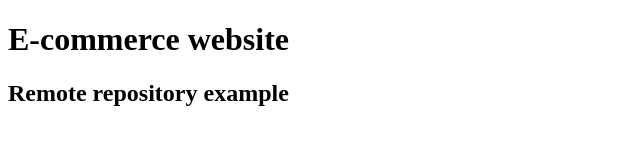
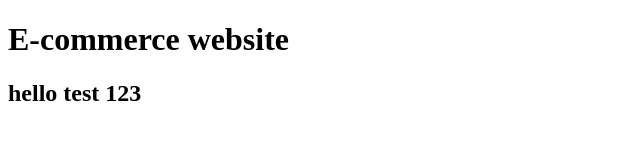
Before and after one commit to ingpawat/HH-Create-Remote-Repository, a plain HTML site: page index.html in a window 1280 px wide. Shown: the whole page, without its empty margins (0-640 px from the left). Drawn offline with Linux system fonts and the light colour scheme.

Commit message:
test some git

```diff
--- a/index.html
+++ b/index.html
@@ -9,6 +9,6 @@
   </head>
   <body>
     <h1>E-commerce website</h1>
-    <h2>Remote repository example</h2>
+    <h2>hello test 123</h2>
   </body>
 </html>
```
